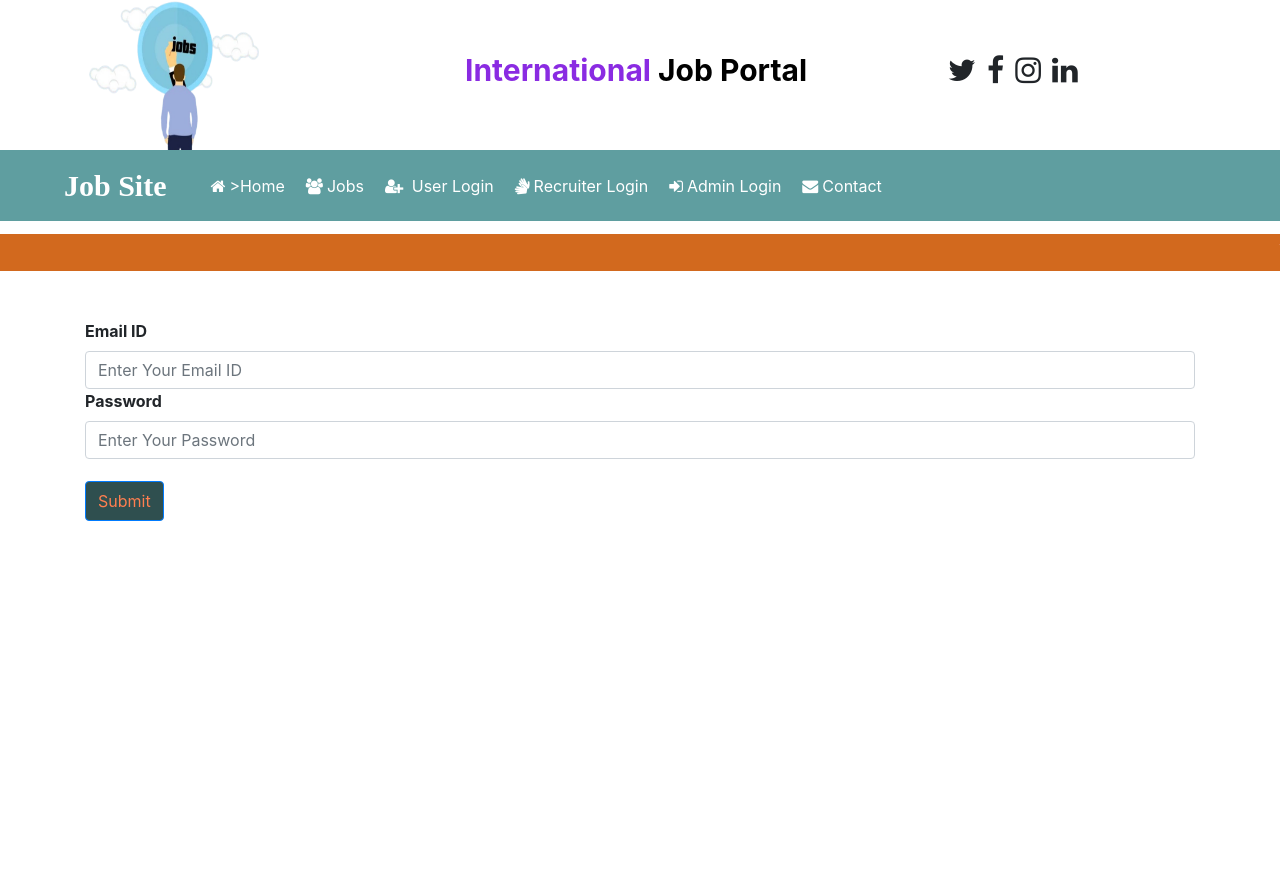
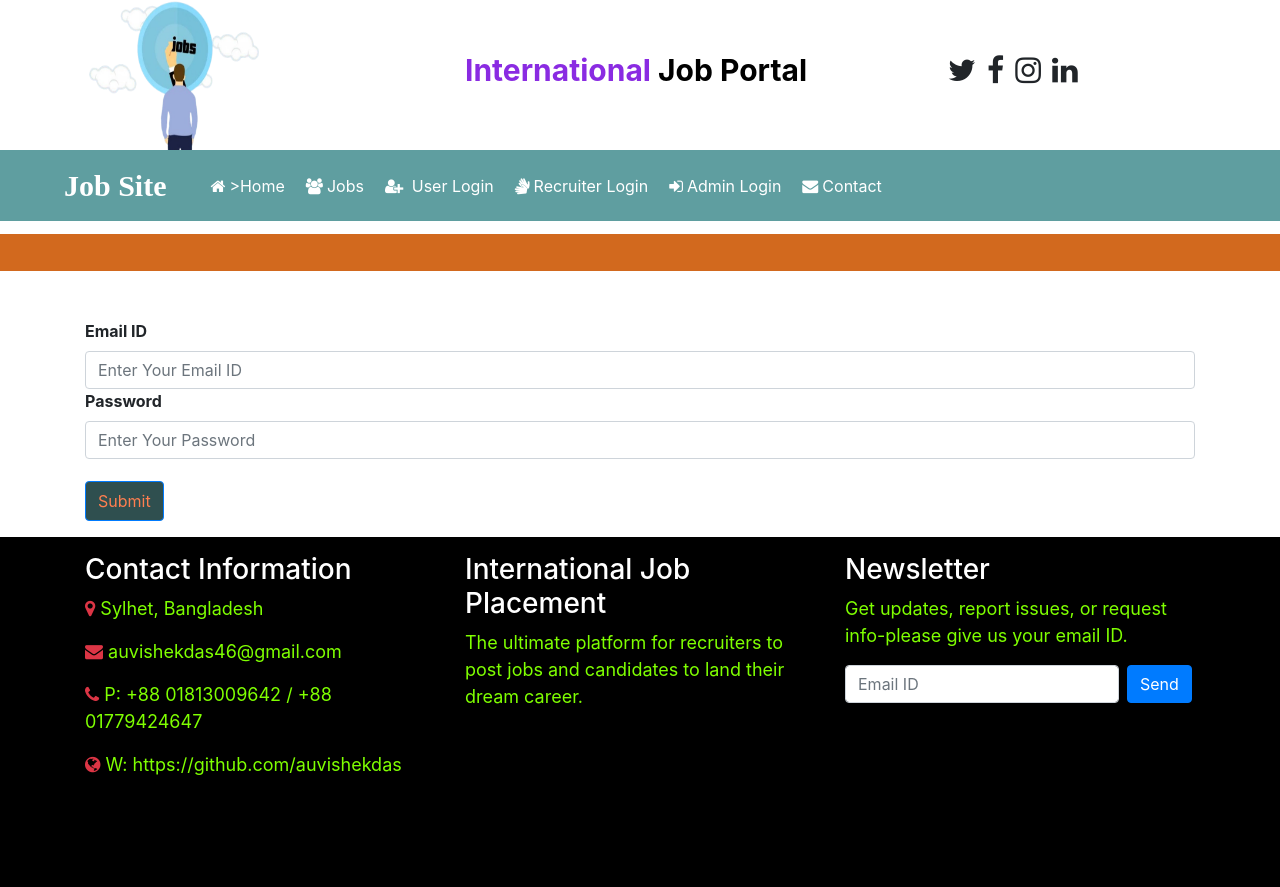
Before and after one commit to auvishekdas/drf-job-portal-api, a Django app: template Jobportal/Job/templates/user_login.html in a window 1280 px wide. Before the commit the page ends 521 px from the top, so only its background shows below. Run offline with Django 3.2, Linux system fonts and the light colour scheme; the template is opened without the code that fills it, so the values that code supplies are empty.

Commit message:
Update full repository

```diff
--- a/Jobportal/Job/templates/footer.html
+++ b/Jobportal/Job/templates/footer.html
@@ -4,8 +4,27 @@
     <div class="row">
         <div class="col-md-4 mt-3">
             <h3 class="text-white"> Contact Information</h3>
-             <p style="color:chartreuse ; font-size : 18px"><i class="fa fa-map-marker text-danger"></i></p>
+             <p style="color:chartreuse ; font-size : 18px"><i class="fa fa-map-marker text-danger"></i> Sylhet, Bangladesh </p>
+             <p style="color:chartreuse ; font-size : 18px"><i class="fa fa-envelope text-danger"></i> auvishekdas46@gmail.com </p>
+             <p style="color:chartreuse ; font-size : 18px"><i class="fa fa-phone text-danger"></i> P: +88 01813009642 / +88 01779424647 </p>
+             <p style="color:chartreuse ; font-size : 18px"><i class="fa fa-globe text-danger"></i> W: https://github.com/auvishekdas </p>
         </div>
+
+        <div class="col-md-4 mt-3">
+            <h3 class="text-white"> International Job Placement </h3>
+            <p style="color:chartreuse ; font-size : 18px"> The ultimate platform for recruiters to post jobs and candidates to land their dream career. </p>
+        </div>
+
+        <div class="col-md-4 mt-3">
+            <h3 class="text-white"> Newsletter </h3>
+            <p style="color:chartreuse ; font-size : 18px"> Get updates, report issues, or request info-please give us your email ID. </p>
+            <form method="post" class="form-inline">
+             {% csrf_token %}
+                <input type="email" name="emailid" placeholder="Email ID" required class="form-control mr-2">
+                <input type="submit" value="Send" class="btn btn-primary"
+            </form>
+        </div>
+
 
     </div>
 
--- a/Jobportal/Job/templates/user_login.html
+++ b/Jobportal/Job/templates/user_login.html
@@ -18,5 +18,5 @@
 
     <input type="submit" class="btn btn-primary" style="margin-top:2% ; color: coral ; background-color: darkslategrey; height: 40px ; ">
 </form>
-
+{% include 'footer.html' %}
 {% endblock %}
```
Also changed, not shown: README.md.
